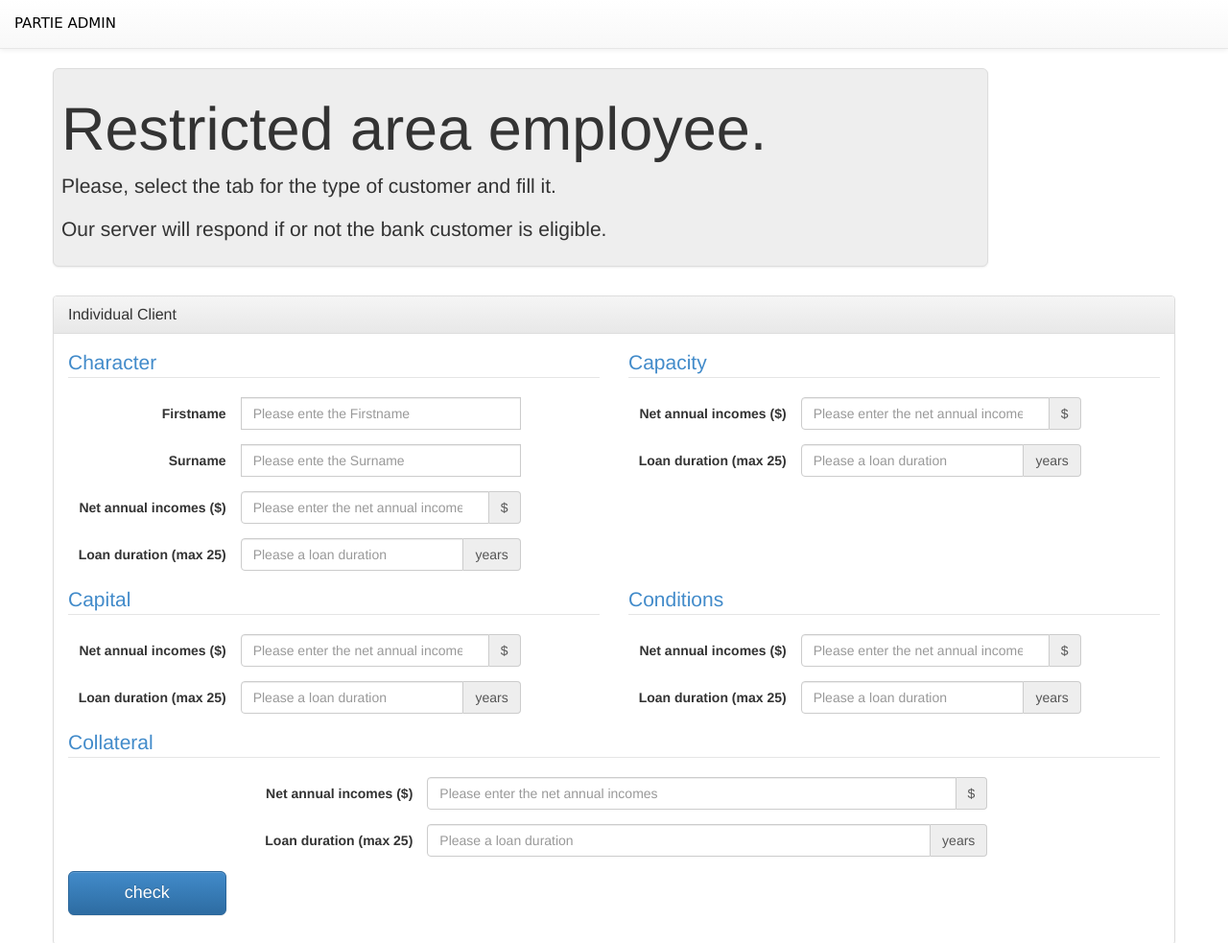
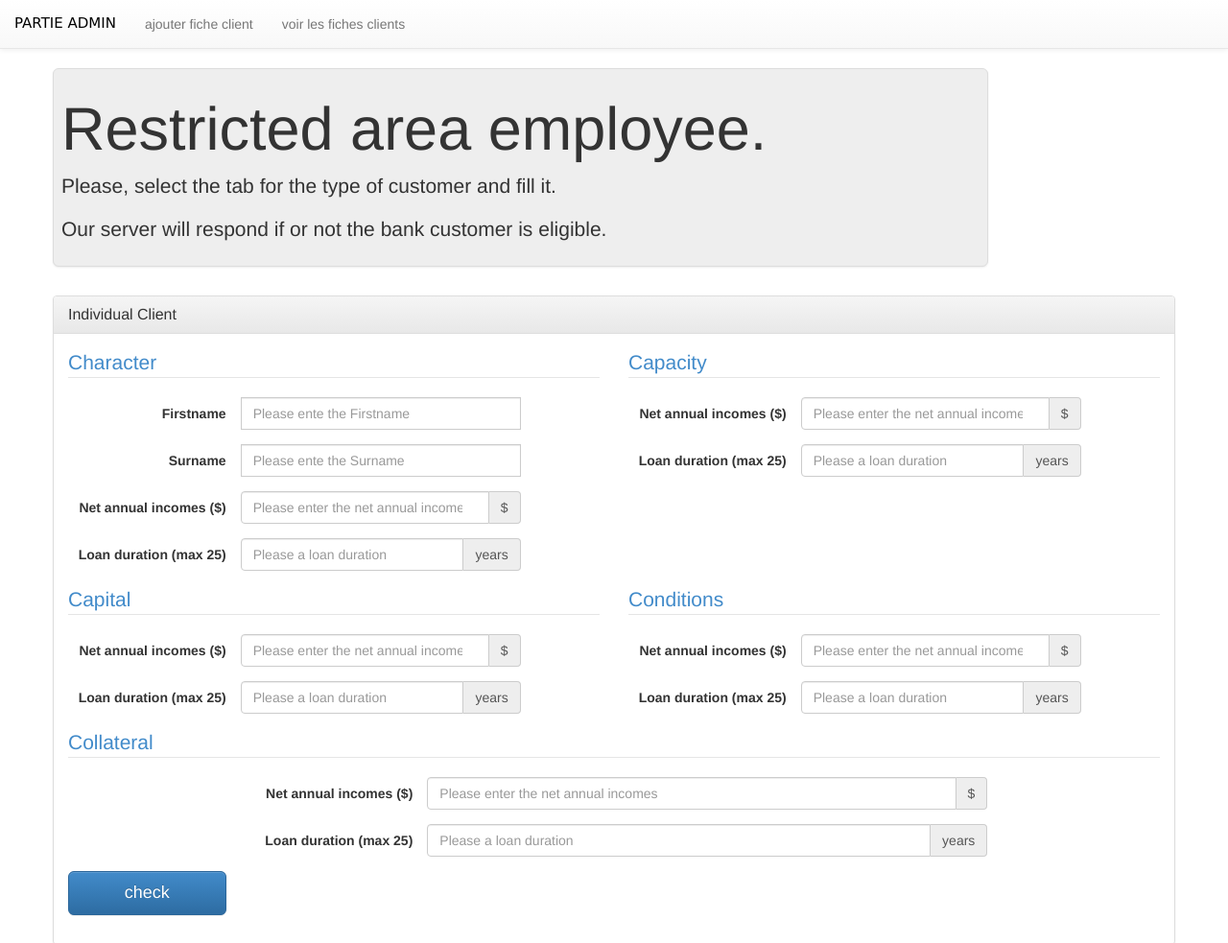
Before and after one commit to alexandremagne/ProjetM2, a website: page html/private/admin.html in a window 1280 px wide. Shown: the top 983 px of the page at 96% size. Drawn offline with Linux system fonts and the light colour scheme.

Commit message:
ajout lien barre de menu

```diff
--- a/html/private/admin.html
+++ b/html/private/admin.html
@@ -37,8 +37,14 @@
 									 <span class="icon-bar"></span>
 								 </button>
 							</div>
-						</div>
-					</div><!-- /.container-fluid -->
+							<div class="collapse navbar-collapse" id="bs-example-navbar-collapse-1">
+							      <ul class="nav navbar-nav">
+							        <li class=""><a href="#">ajouter fiche client<span class="sr-only">(current)</span></a></li>
+							        <li class=""><a href="#">voir les fiches clients<span class="sr-only">(current)</span></a></li>
+							      </ul>
+							</div>
+						</div><!-- /.container-fluid -->
+					</div>
 				</div><!-- /.col-md-12 -->
 			</div><!-- /.row -->
 		<!-- ///////// FIN barre de menu horizontale tout en haut ////////// -->
```
